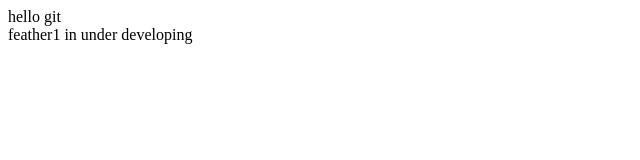
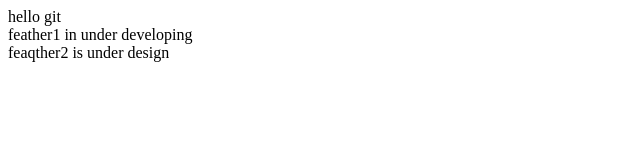
Before and after one commit to bandyg/test, a plain HTML site: page index.html in a window 1280 px wide. Shown: the whole page, without its empty margins (0-640 px from the left). Drawn offline with Linux system fonts and the light colour scheme.

Commit message:
add feather2

```diff
--- a/index.html
+++ b/index.html
@@ -2,5 +2,6 @@
     <body>
         <div>hello git</div>
         <div>feather1 in under developing</div>
+        <div>feaqther2 is under design</div>
     </body>
 </html>
```
